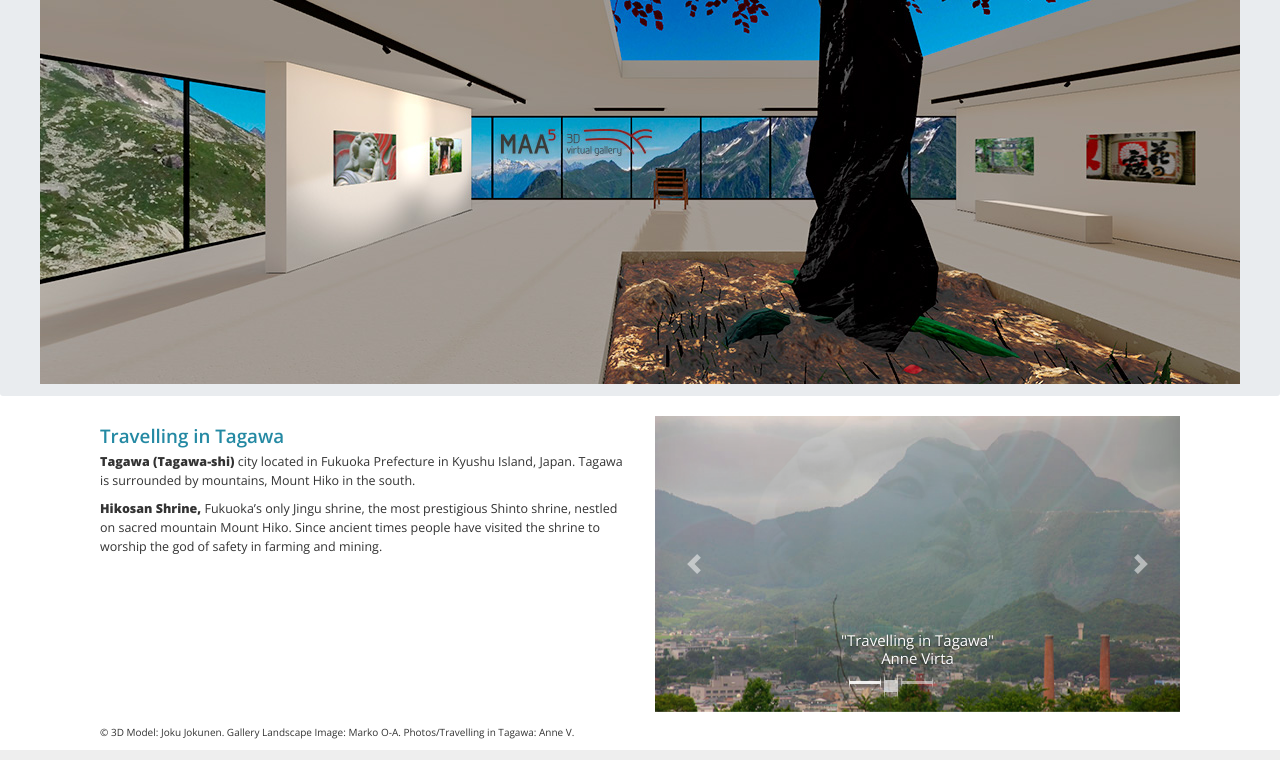
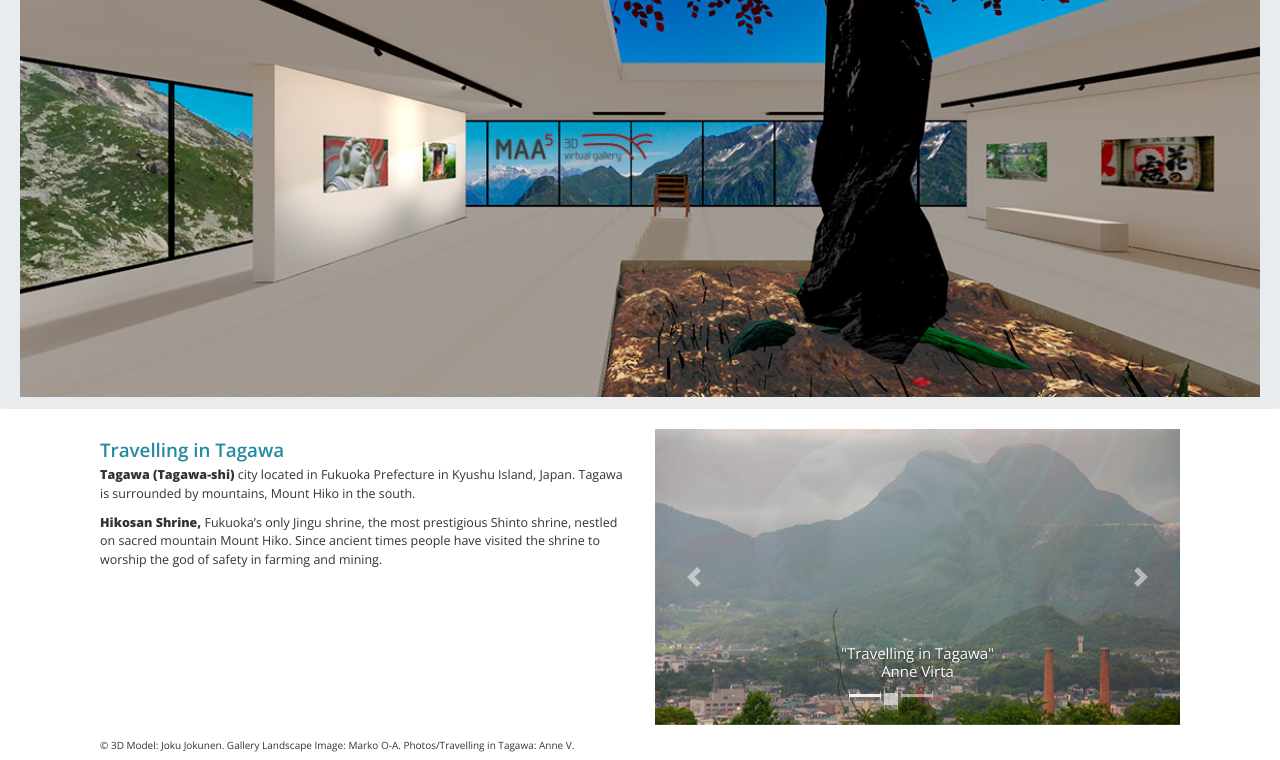
Before and after one commit to MAA-5/maa-5.github.io, a plain HTML site: page index.html in a window 1280 px wide. Shown: the part 91-851 px from the top of the page. Drawn offline with nearby package versions, Linux system fonts and the light colour scheme.

Commit message:
Update styles.css

```diff
--- a/styles.css
+++ b/styles.css
@@ -32,8 +32,8 @@ body {
 }
 
 #gallery-image {
-    display: flex;
-    margin: auto;
+  width: 100%;
+  height: auto;
 }
 
 h1 {
```
